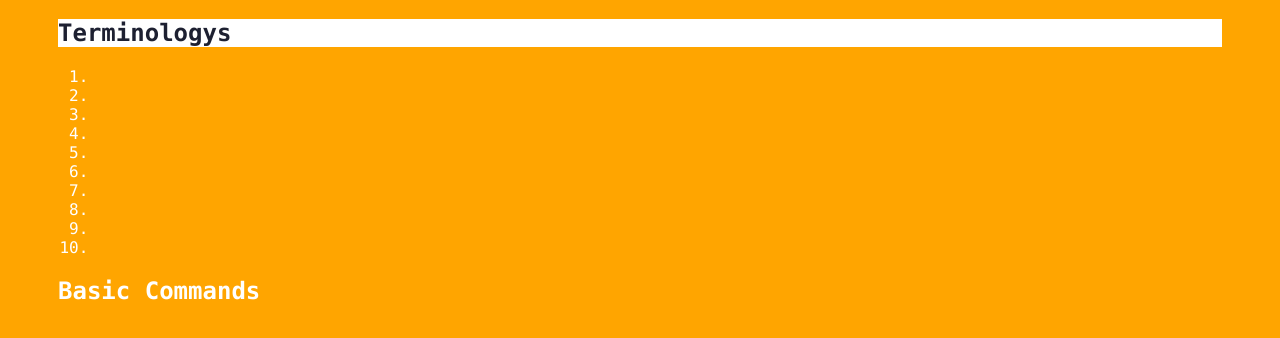
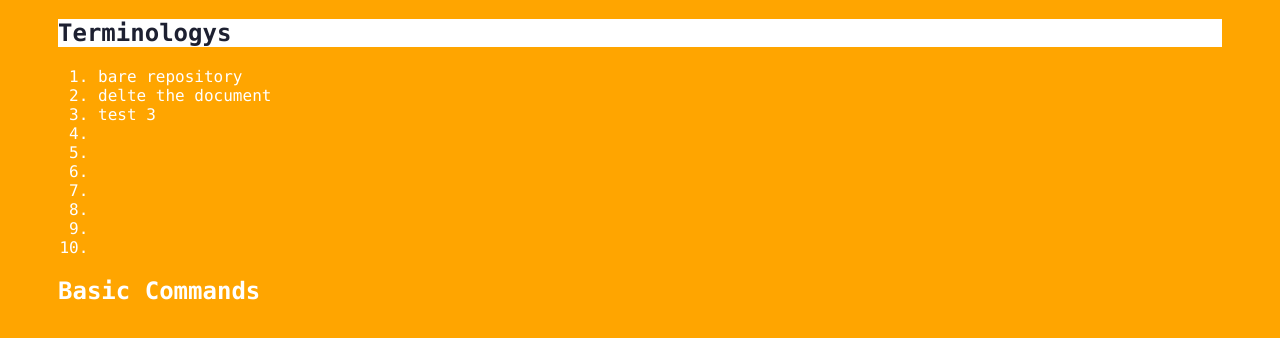
Before and after one commit to FlyingCoder89/geektime_learning, a plain HTML site: page index.html in a window 1280 px wide. Both pictures are taken after a click on the element "Terminologys". Shown: the part 226-564 px from the top of the page. Drawn offline with Linux system fonts and the light colour scheme.

Commit message:
add sub-titles in index.html

```diff
--- a/index.html
+++ b/index.html
@@ -14,9 +14,9 @@
         <div class="accordion"><h1>Terminologys</h1></div>
             <div class="panel">
                 <ol>
-                    <li></li>
-                    <li></li>
-                    <li></li>
+                    <li>bare repository</li>
+                    <li>delte the document</li>
+                    <li>test 3</li>
                     <li></li>
                     <li></li>
                     <li></li>
```
